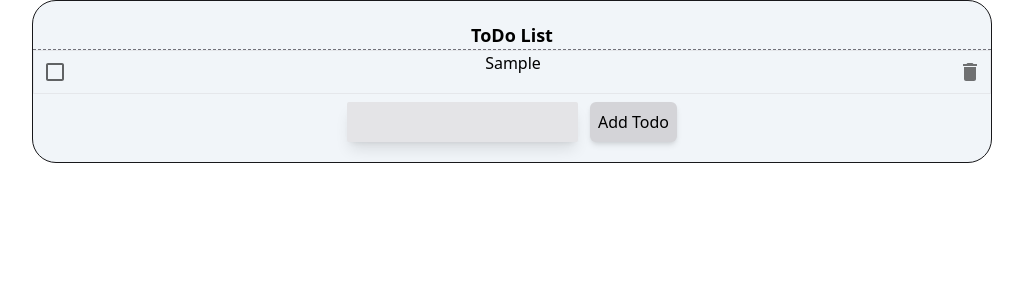
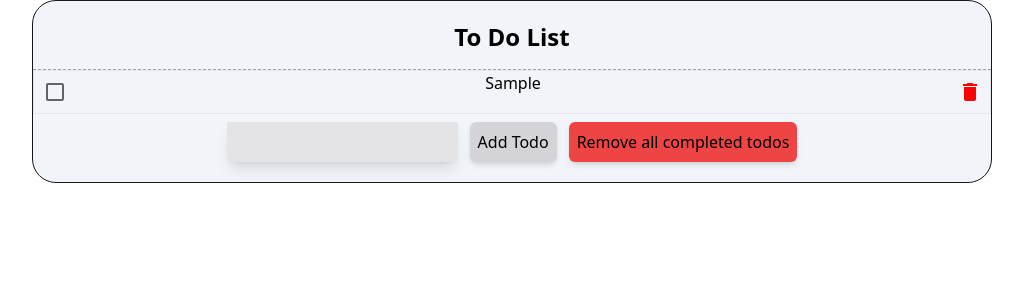
Before and after one commit to deanwg/todo, a React (Create React App) app: page / in a window 1280 px wide. Both pictures are taken after typing "Sample" into the empty fields and a click on the button "Add Todo". Shown: the top 300 px of the page, without its empty margins (128-1151 px from the left). Built offline with nearby package versions, Linux system fonts and the light colour scheme.

Commit message:
remove completed todos button

```diff
--- a/src/TodoList/Todo.js
+++ b/src/TodoList/Todo.js
@@ -6,13 +6,13 @@ import DeleteIcon from "@mui/icons-material/Delete";
 
 const Todo = ({ todo, deleteTodo, completedToggled }) => {
   return (
-    <div className="flex flex-row justify-between">
+    <div className="flex flex-row justify-between border divide-dashed">
       <Checkbox onChange={() => completedToggled(todo.id)} />
       <span className={`${todo.completed ? "line-through" : ""}`}>
         {todo.text}
       </span>
       <IconButton onClick={() => deleteTodo(todo.id)}>
-        <DeleteIcon />
+        <DeleteIcon sx={{color: "red"}}/>
       </IconButton>
 
       {/* TODO: (hehe) Be able to grab and reorder todos
--- a/src/TodoList/TodoList.js
+++ b/src/TodoList/TodoList.js
@@ -37,11 +37,15 @@ const TodoList = () => {
     );
   };
 
+  const removeCompleted = () => {
+    setTodos((prevTodos) => prevTodos.filter((todo) => !todo.completed))
+  };
+
   return (
     <div className=" bg-slate-100 py-5 border border-zinc-900 rounded-3xl">
-      <h1 className="flex justify-center text-lg font-bold border-b border-dashed border-zinc-500">ToDo List</h1>
+      <h1 className="flex justify-center text-2xl pb-4 font-bold border-b border-dashed border-zinc-400">To Do List</h1>
       <div className="flex flex-col">
-        <div className="border divide-dashed mb-2">
+        <div className="mb-2">
           {todos.map((todo) => (
             <Todo
               key={todo.id}
@@ -60,6 +64,7 @@ const TodoList = () => {
             className="bg-zinc-200 shadow-lg rounded-sm"
           />
           <button className="bg-zinc-300 shadow-md p-2 ml-3 rounded-md" onClick={addToDo}>Add Todo</button>
+          <button className="bg-red-500 shadow-md p-2 ml-3 rounded-md" onClick={removeCompleted}>Remove all completed todos</button>
         </div>
       </div>
     </div>
```
